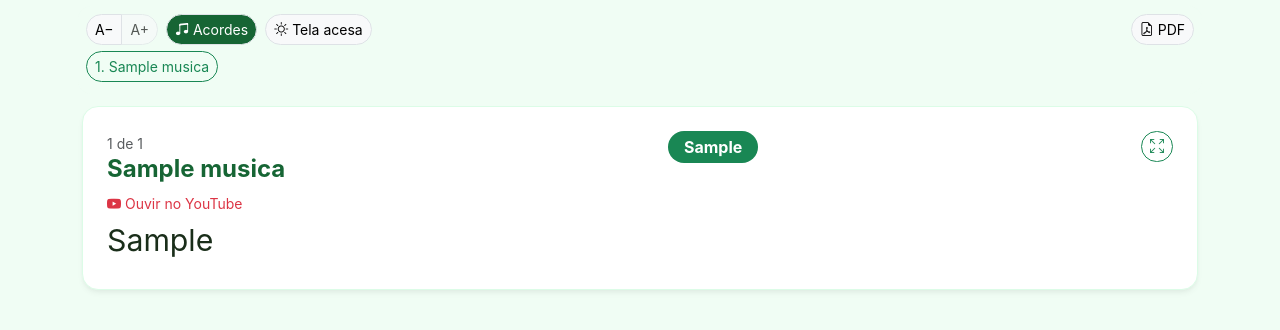
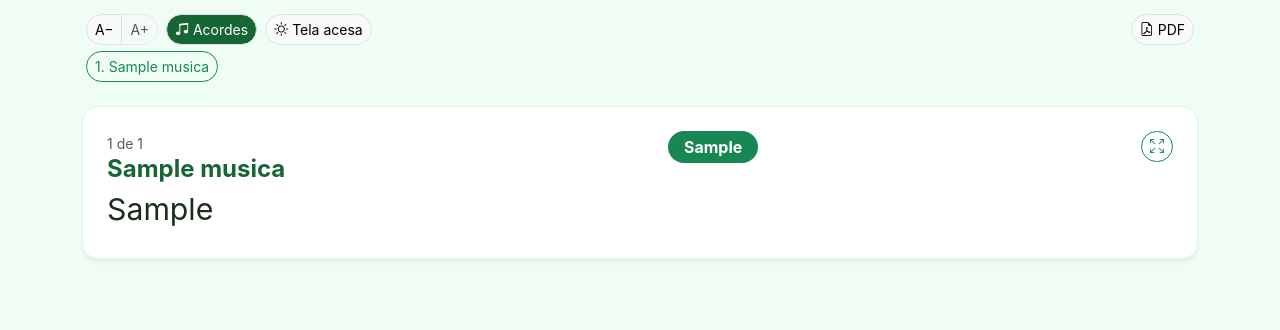
Before and after one commit to MatheusDiogo/louvor-IPO, a Django app: page /escalas/1/cifras/ in a window 1280 px wide. Shown: the part 189-519 px from the top of the page. Run offline with Django 4.2, Linux system fonts and the light colour scheme; a user stored in the database is signed in; data comes from the database, SQL or seed files in the repository; tables that the repository leaves empty hold one stand-in row (values such as "Sample post"); parts of the project's set-up code (start-up, migrations or seed data) failed here and were passed over.

Commit message:
fix: Tira o link do YouTube da tela de todas as cifras do culto
Evita abrir o vídeo sem querer enquanto toca; o link continua na tela Visualizar.

Co-Authored-By: Claude Opus 5.5 <noreply@anthropic.com>

```diff
--- a/templates/escalas/escala_cifras.html
+++ b/templates/escalas/escala_cifras.html
@@ -45,9 +45,6 @@
             </button>
             {% endif %}
         </div>
-        {% if item.musica.link_youtube %}
-        <a href="{{ item.musica.link_youtube }}" target="_blank" rel="noopener" class="small text-danger text-decoration-none d-inline-block mb-2"><i class="bi bi-youtube me-1"></i>Ouvir no YouTube</a>
-        {% endif %}
         {% if item.musica.cifra %}
         <div class="cifra-leitor">{% include "partials/faixa_acordes.html" with diagramas=item.diagramas id=item.pk %}{{ item.cifra_html|safe }}</div>
         {% else %}
```
